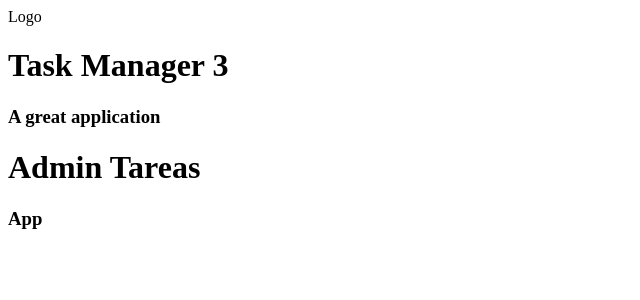
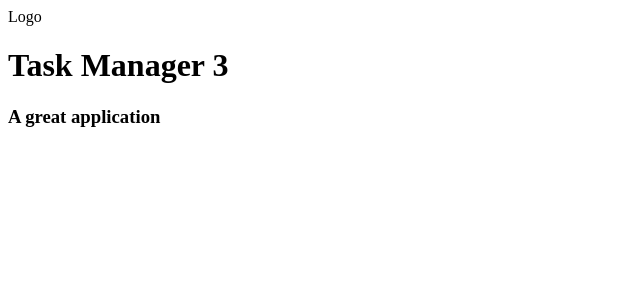
Before and after one commit to AllanAcostaM/Task_Manager, a React (Vite) app: page / in a window 1280 px wide. Shown: the top 300 px of the page, without its empty margins (0-640 px from the left). Built offline with nearby package versions, Linux system fonts and the light colour scheme.

Commit message:
React: Tipos de datos para propiedades

```diff
--- a/package.json
+++ b/package.json
@@ -10,6 +10,7 @@
     "preview": "vite preview"
   },
   "dependencies": {
+    "prop-types": "^15.8.1",
     "react": "^18.2.0",
     "react-dom": "^18.2.0"
   },
--- a/src/components/Header.jsx
+++ b/src/components/Header.jsx
@@ -6,7 +6,6 @@ const Header = () => {
     <header>
         <Logo />
         <Title text= "Task Manager 3" small="A great application"/>
-        <Title />
         </header>
   );
 };
--- a/src/components/Title.jsx
+++ b/src/components/Title.jsx
@@ -1,16 +1,24 @@
-const Title = (props) => {
+import PropTypes from 'prop-types';
+
+const Title = ({ text, small }) => {
     return (
     <>
-    <h1>{props.text}</h1>
-    <h3>{props.small}</h3>
+    <h1>{text}</h1>
+    <h3>{small}</h3>
     </>
   );
 };
 
 // Porpiedades por defecto
 Title.defaultProps = {
-    text: "Admin Tareas",
+    text: "Admin tareas",
     small: "App"
 }
 
+// Define tipos de parametros
+Title.propTypes = {
+    text: PropTypes.string,
+    small: PropTypes.string
+}
+
 export default Title;
```
Also changed, not shown: 1 other file (tests, documents, lock files or other folders).
